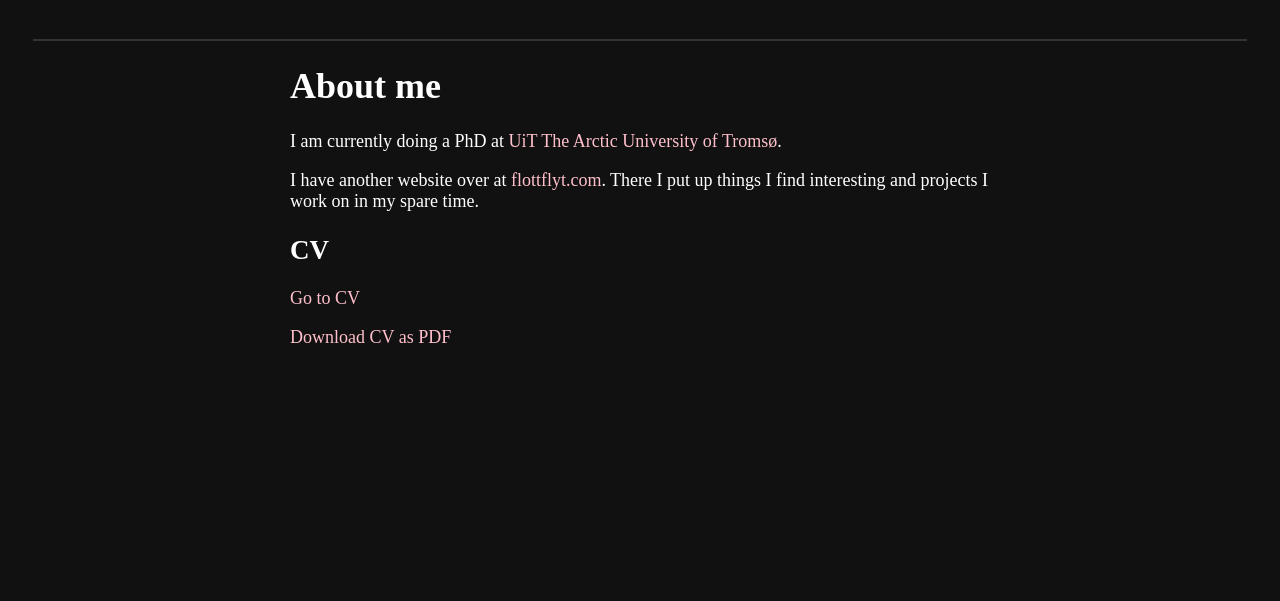
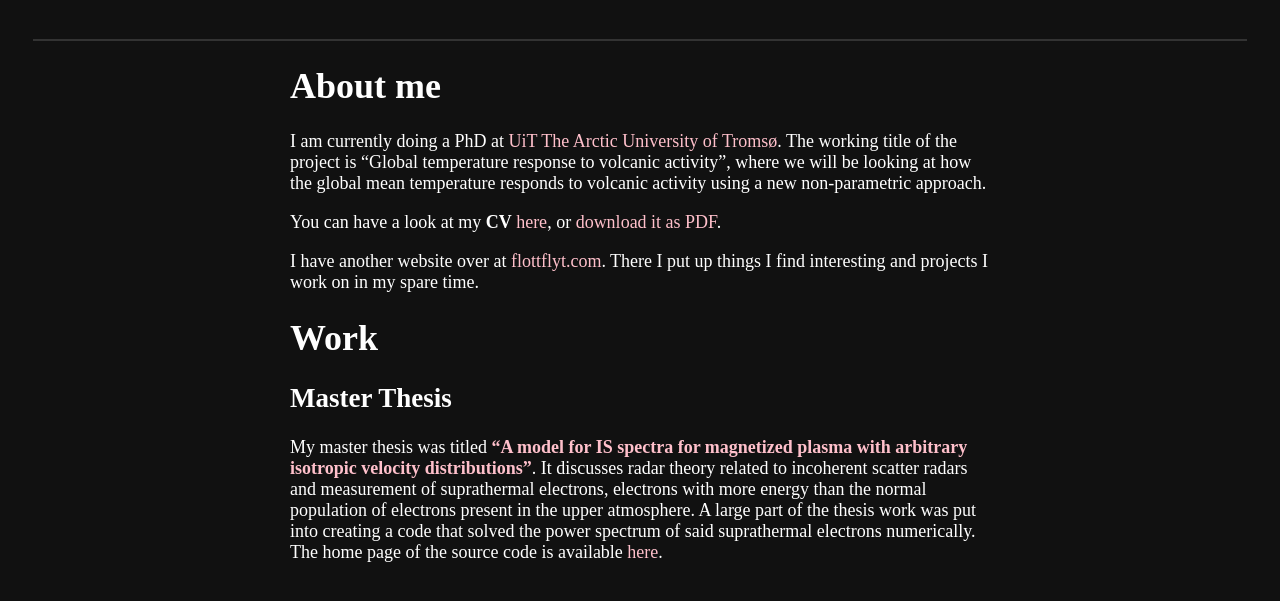
Before and after one commit to engeir/eirikenger, a plain HTML site: page index.html in a window 1280 px wide. Shown: the part 141-742 px from the top of the page. Drawn offline with Linux system fonts and the light colour scheme.

Commit message:
Update home with master thesis work

```diff
--- a/index.html
+++ b/index.html
@@ -18,15 +18,30 @@
         </div>
         <div class="content">
             <h1>About me</h1>
-            <p>I am currently doing a PhD at <a href="https://en.uit.no/startsida">UiT The Arctic University of Tromsø</a>.</p>
+            <p>I am currently doing a PhD at <a href="https://en.uit.no/startsida">UiT The
+                Arctic University of Tromsø</a>. The working title of the project is
+            <q>Global temperature response to volcanic activity</q>, where we will be
+            looking at how the global mean temperature responds to volcanic activity using
+            a new non-parametric approach.</p>
+            <p>You can have a look at my <strong>CV</strong> <a
+                href="https://resume.eirikenger.xyz">here</a>, or <a
+                href="https://resume.eirikenger.xyz/index.pdf">download it as PDF</a>.</p>
             <p>I have another website over at
             <a href="https://flottflyt.com">flottflyt.com</a>.
             There I put up things I find interesting and projects I work on in my spare
             time.</p>
-            <h2>CV</h2>
-            <p><a href="https://resume.eirikenger.xyz">Go to CV</a></p>
-            <p><a href="https://resume.eirikenger.xyz/index.pdf">Download CV as PDF</a></p>
-            <!-- <p><strong>Here</strong> is some more text. And a link to my <a href="https://github.com/engeir">GitHub</a> profile!</p> -->
+            <h1>Work</h1>
+            <h2>Master Thesis</h2>
+            <p> My master thesis was titled <a
+                href="https://hdl.handle.net/10037/19542"><strong><q>A model for IS
+                        spectra for magnetized plasma with arbitrary isotropic velocity
+                        distributions</q></strong></a>. It discusses radar theory related
+            to incoherent scatter radars and measurement of suprathermal electrons,
+            electrons with more energy than the normal population of electrons present in
+            the upper atmosphere. A large part of the thesis work was put into creating a
+            code that solved the power spectrum of said suprathermal electrons
+            numerically. The home page of the source code is available <a
+                href="https://engeir.github.io/isr-spectrum/">here</a>.</p>
         </div>
     </body>
 </html>
```
